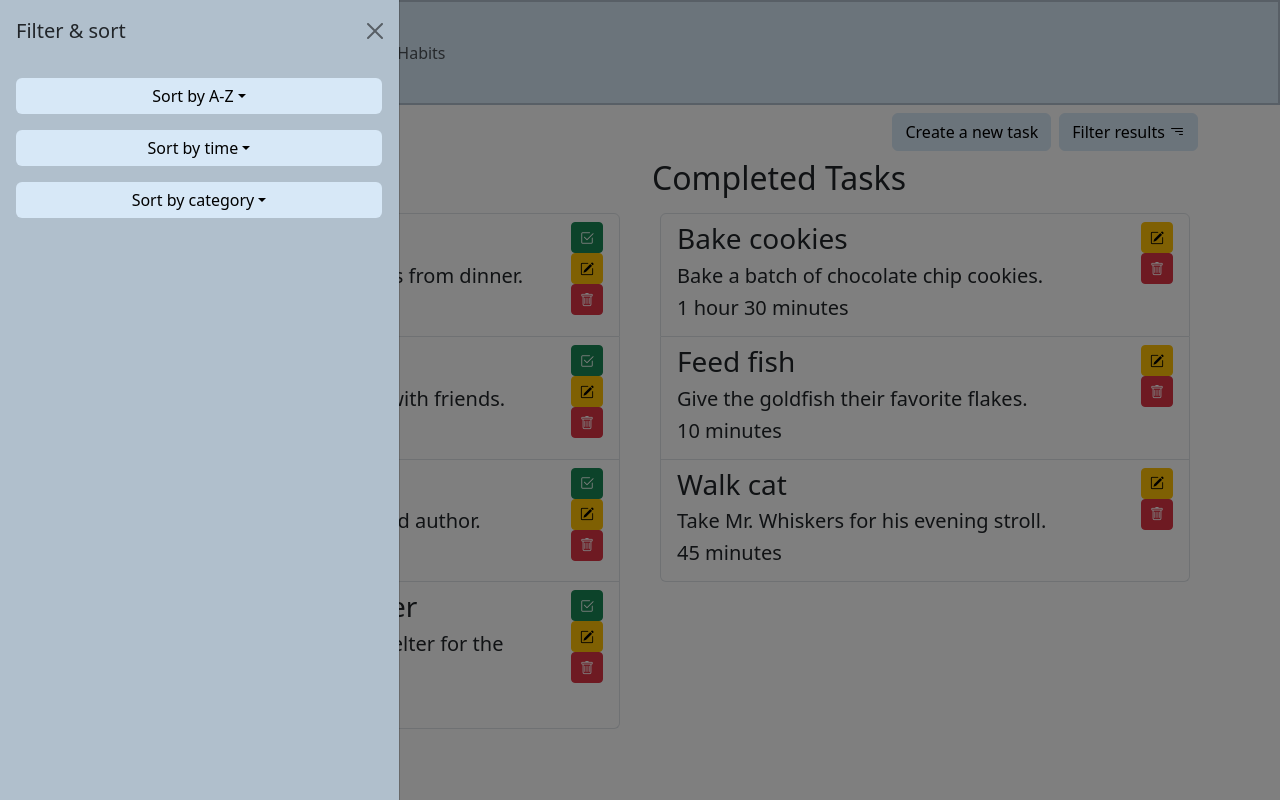
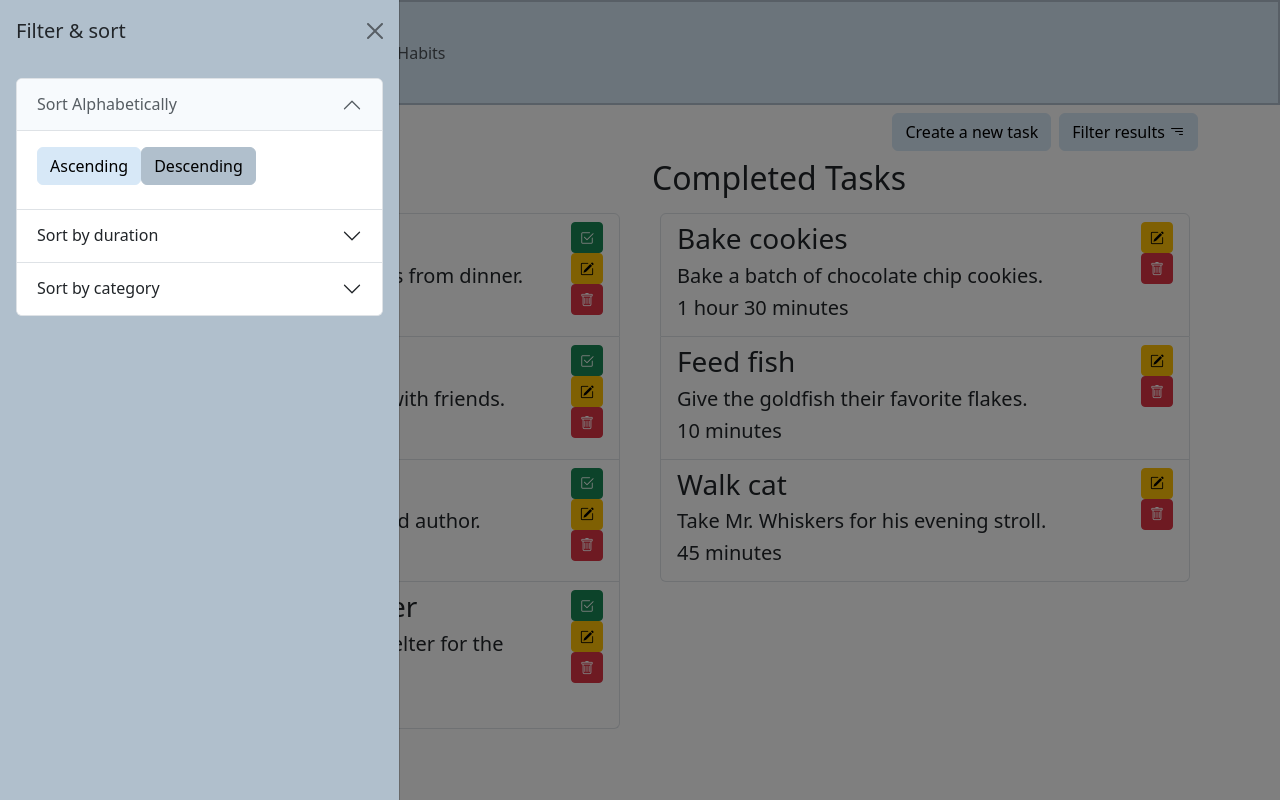
Before and after one commit to doctorbond2/GRUPPARBETE-Project-Morfjus, a React (Vite) app: page /tasks in a window 1280 px wide. Both pictures are taken after a click on the button "Filter results". Built offline with nearby package versions, Linux system fonts and the light colour scheme.

Commit message:
AccordionInit

```diff
--- a/src/pages/Tasks.jsx
+++ b/src/pages/Tasks.jsx
@@ -8,13 +8,15 @@ import {
   Container,
   Offcanvas,
   Dropdown,
+  Accordion,
 } from "react-bootstrap";
 import "../index.css";
 import { useNavigate } from "react-router-dom";
 
 const Tasks = ({ tasks, setTasks }) => {
-  const [sortOption, setSortOption] = useState("A-Z");
+  const [sortOption, setSortOption] = useState("Ascending");
   const [filterOption, setFilterOption] = useState("All");
+  const [selectedCategory, setSelectedCategory] = useState("All");
 
   const handleSortChange = (sortType) => {
     setSortOption(sortType);
@@ -26,9 +28,9 @@ const Tasks = ({ tasks, setTasks }) => {
 
   const sortTasks = (taskList) => {
     switch (sortOption) {
-      case "A-Z":
+      case "Ascending":
         return [...taskList].sort((a, b) => a.title.localeCompare(b.title));
-      case "Z-A":
+      case "Descending":
         return [...taskList].sort((a, b) => b.title.localeCompare(a.title));
       case "High to low":
         return [...taskList].sort((a, b) => b.estimatedTime - a.estimatedTime);
@@ -86,6 +88,23 @@ const Tasks = ({ tasks, setTasks }) => {
     setTasks(updatedTasks);
   };
 
+  const handleCategorySelect = (category) => {
+    handleFilterChange(category);
+    setSelectedCategory(category);
+  };
+
+  const isCategorySelected = (category) => {
+    return selectedCategory === category;
+  };
+
+  const handleSortSelect = (sortType) => {
+    setSortOption(sortType);
+  };
+
+  const isSortSelected = (sortType) => {
+    return sortOption === sortType;
+  };
+
   const [show, setShow] = useState(false);
 
   const handleClose = () => setShow(false);
@@ -113,98 +132,78 @@ const Tasks = ({ tasks, setTasks }) => {
             <Offcanvas.Title>Filter & sort</Offcanvas.Title>
           </Offcanvas.Header>
           <Offcanvas.Body>
-            <Dropdown className="mb-3">
-              <Dropdown.Toggle
-                style={{
-                  width: "366px",
-                  backgroundColor: "#D7E8F7",
-                  color: "black",
-                  border: "0px",
-                }}
-                variant="dark"
-                id="dropdown-basic"
-              >
-                Sort by A-Z
-              </Dropdown.Toggle>
-              <Dropdown.Menu style={{ width: "366px", textAlign: "center" }}>
-                <Dropdown.Item onClick={() => handleSortChange("A-Z")}>
-                  A-Z
-                </Dropdown.Item>
-                <Dropdown.Item onClick={() => handleSortChange("Z-A")}>
-                  Z-A
-                </Dropdown.Item>
-              </Dropdown.Menu>
-            </Dropdown>
-            <Dropdown className="mb-3">
-              <Dropdown.Toggle
-                style={{
-                  width: "366px",
-                  backgroundColor: "#D7E8F7",
-                  color: "black",
-                  border: "0px",
-                }}
-                variant="dark"
-                id="dropdown-basic"
-              >
-                Sort by time
-              </Dropdown.Toggle>
-              <Dropdown.Menu style={{ width: "366px", textAlign: "center" }}>
-                <Dropdown.Item onClick={() => handleSortChange("High to low")}>
-                  High to low
-                </Dropdown.Item>
-                <Dropdown.Item onClick={() => handleSortChange("Low to high")}>
-                  Low to high
-                </Dropdown.Item>
-              </Dropdown.Menu>
-            </Dropdown>
-            <Dropdown className="mb-3">
-              <Dropdown.Toggle
-                style={{
-                  width: "366px",
-                  backgroundColor: "#D7E8F7",
-                  color: "black",
-                  border: "0px",
-                }}
-                variant="dark"
-                id="dropdown-basic"
-              >
-                Sort by category
-              </Dropdown.Toggle>
-              <Dropdown.Menu style={{ width: "366px", textAlign: "center" }}>
-                <Dropdown.Item onClick={() => handleFilterChange("All")}>
-                  All
-                </Dropdown.Item>
-                <Dropdown.Item onClick={() => handleFilterChange("Busywork")}>
-                  Busywork
-                </Dropdown.Item>
-                <Dropdown.Item onClick={() => handleFilterChange("Charity")}>
-                  Charity
-                </Dropdown.Item>
-                <Dropdown.Item onClick={() => handleFilterChange("Cooking")}>
-                  Cooking
-                </Dropdown.Item>
-                <Dropdown.Item onClick={() => handleFilterChange("DIY")}>
-                  DIY
-                </Dropdown.Item>
-                <Dropdown.Item onClick={() => handleFilterChange("Education")}>
-                  Education
-                </Dropdown.Item>
-                <Dropdown.Item onClick={() => handleFilterChange("Music")}>
-                  Music
-                </Dropdown.Item>
-                <Dropdown.Item
-                  onClick={() => handleFilterChange("Recreational")}
-                >
-                  Recreational
-                </Dropdown.Item>
-                <Dropdown.Item onClick={() => handleFilterChange("Relaxation")}>
-                  Relaxation
-                </Dropdown.Item>
-                <Dropdown.Item onClick={() => handleFilterChange("Social")}>
-                  Social
-                </Dropdown.Item>
-              </Dropdown.Menu>
-            </Dropdown>
+            <Accordion defaultActiveKey="0" className="mb-3">
+              <Accordion.Item eventKey="0">
+                <Accordion.Header>Sort Alphabetically</Accordion.Header>
+                <Accordion.Body>
+                  {["Ascending", "Descending"].map((sortType) => (
+                    <Button
+                      key={sortType}
+                      variant={
+                        isSortSelected(sortType) ? "primary" : "secondary"
+                      }
+                      onClick={() => handleSortSelect(sortType)}
+                      className="mb-2"
+                    >
+                      {sortType}
+                    </Button>
+                  ))}
+                </Accordion.Body>
+              </Accordion.Item>
+
+              <Accordion.Item eventKey="1">
+                <Accordion.Header>Sort by duration</Accordion.Header>
+                <Accordion.Body>
+                  <Button
+                    variant={
+                      sortOption === "ShortestFirst" ? "primary" : "secondary"
+                    }
+                    onClick={() => handleSortSelect("ShortestFirst")}
+                    className="mb-2"
+                  >
+                    Shortest Tasks First
+                  </Button>
+                  <Button
+                    variant={
+                      sortOption === "LongestFirst" ? "primary" : "secondary"
+                    }
+                    onClick={() => handleSortSelect("LongestFirst")}
+                    className="mb-2"
+                  >
+                    Longest Tasks First
+                  </Button>
+                </Accordion.Body>
+              </Accordion.Item>
+
+              <Accordion.Item eventKey="2">
+                <Accordion.Header>Sort by category</Accordion.Header>
+                <Accordion.Body>
+                  {[
+                    "All",
+                    "Busywork",
+                    "Charity",
+                    "Cooking",
+                    "DIY",
+                    "Education",
+                    "Music",
+                    "Recreational",
+                    "Relaxation",
+                    "Social",
+                  ].map((category) => (
+                    <Button
+                      key={category}
+                      variant={
+                        isCategorySelected(category) ? "primary" : "secondary"
+                      }
+                      onClick={() => handleCategorySelect(category)}
+                      className="mb-2"
+                    >
+                      {category}
+                    </Button>
+                  ))}
+                </Accordion.Body>
+              </Accordion.Item>
+            </Accordion>
           </Offcanvas.Body>
         </Offcanvas>
         <Col>
```
